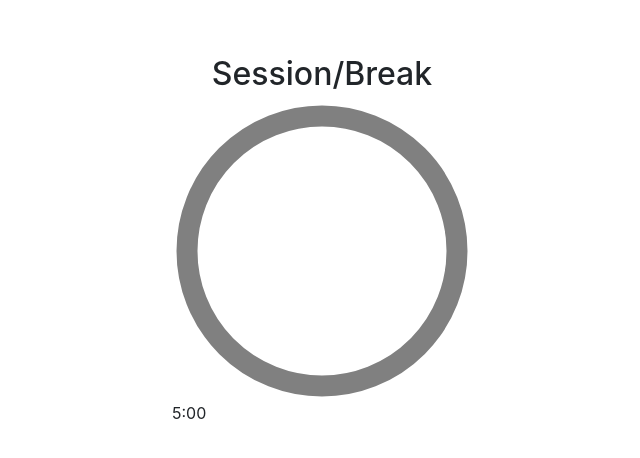
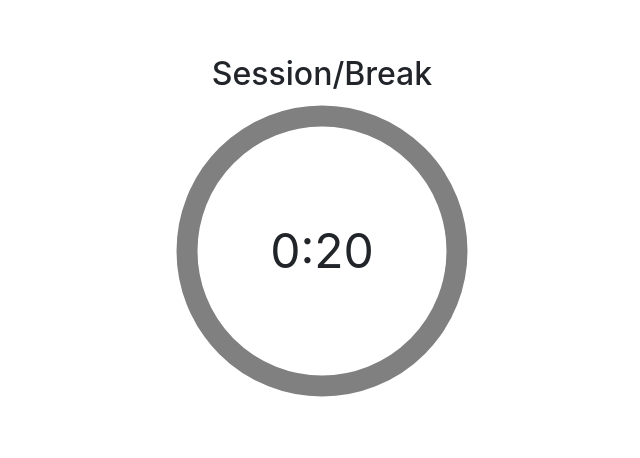
Before and after one commit to rheera/pomodoro-clock, a React (Create React App) app: page / in a window 1280 px wide. Shown: the part 172-630 px from the top of the page, without its empty margins (318-958 px from the left). Built offline with nearby package versions, Linux system fonts and the light colour scheme.

Commit message:
Timer
working on static page
- adding to timer

```diff
--- a/src/App.js
+++ b/src/App.js
@@ -3,16 +3,40 @@ import React from 'react';
 
 
 class Time extends React.Component {
+
+
+
     render() {
+        const START_TIME = 20;
+        let timeLeft = START_TIME;
+        function formatTimeLeft(time) {
+            // The largest round integer less than or equal to the result of time divided being by 60.
+            const minutes = Math.floor(time / 60);
+
+            // Seconds are the remainder of the time divided by 60 (modulus operator)
+            let seconds = time % 60;
+
+            // If the value of seconds is less than 10, then display seconds with a leading zero
+            if (seconds < 10) {
+                seconds = `0${seconds}`;
+            }
+
+            // The output in MM:SS format
+            return `${minutes}:${seconds}`;
+        }
+
         return (
             <div id={"timer-div"}>
-                5:00
+                {formatTimeLeft(timeLeft)}
             </div>
         )
     }
 }
 
 class Wheel extends React.Component {
+
+
+
     render() {
         return (
             <div id={"wheel-div"}>
@@ -22,7 +46,7 @@ class Wheel extends React.Component {
                             <circle className="base-timer__path-elapsed" cx="50" cy="50" r="45"/>
                         </g>
                     </svg>
-                    <span>
+                    <span id="base-timer-label" className="base-timer__label">
                         <Time />
                     </span>
                 </div>
--- a/src/custom.scss
+++ b/src/custom.scss
@@ -17,4 +17,23 @@
   stroke: grey;
 }
 
+.base-timer__label {
+  position: absolute;
+
+  /* Size should match the parent container */
+  width: 300px;
+  height: 300px;
+
+  /* Keep the label aligned to the top */
+  top: 0;
+
+  /* Create a flexible box that centers content vertically and horizontally */
+  display: flex;
+  align-items: center;
+  justify-content: center;
+
+  /* Sort of an arbitrary number; adjust to your liking */
+  font-size: 48px;
+}
+
 @import '~bootstrap/scss/bootstrap.scss';
```
